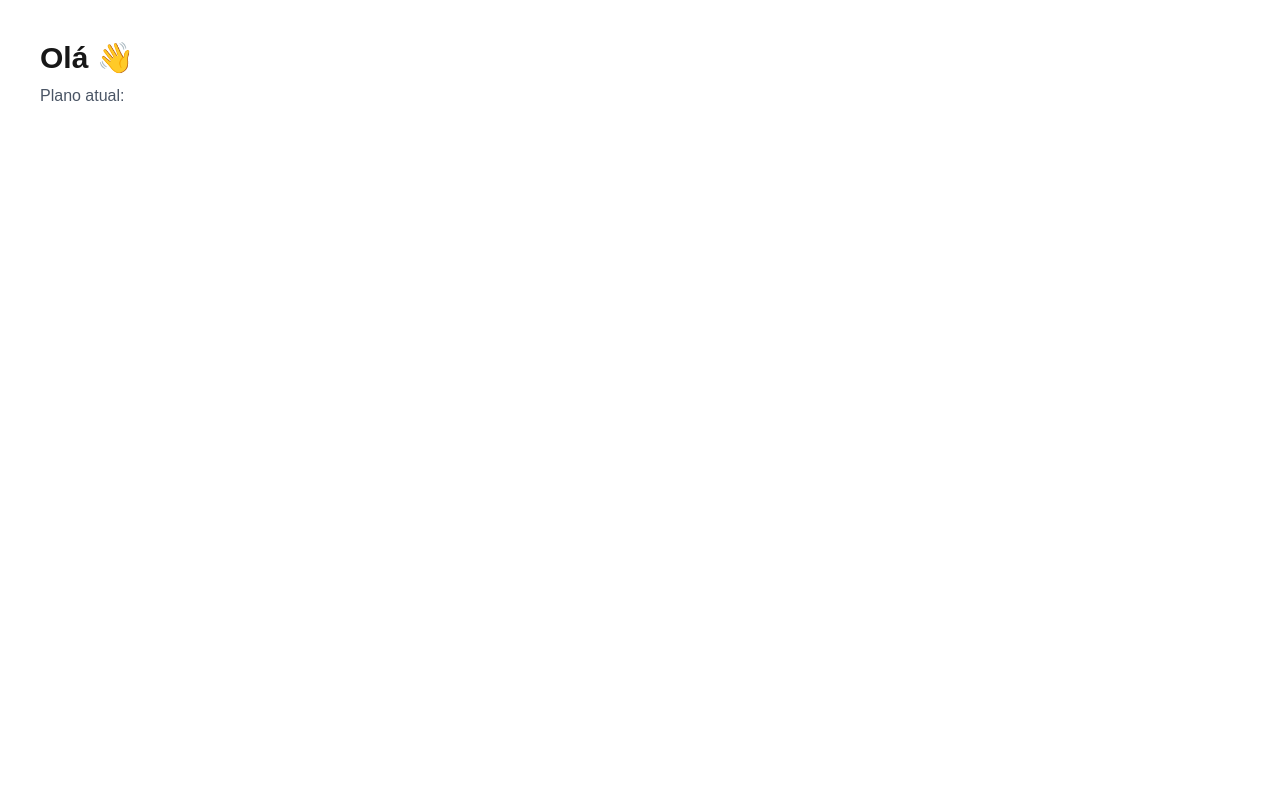
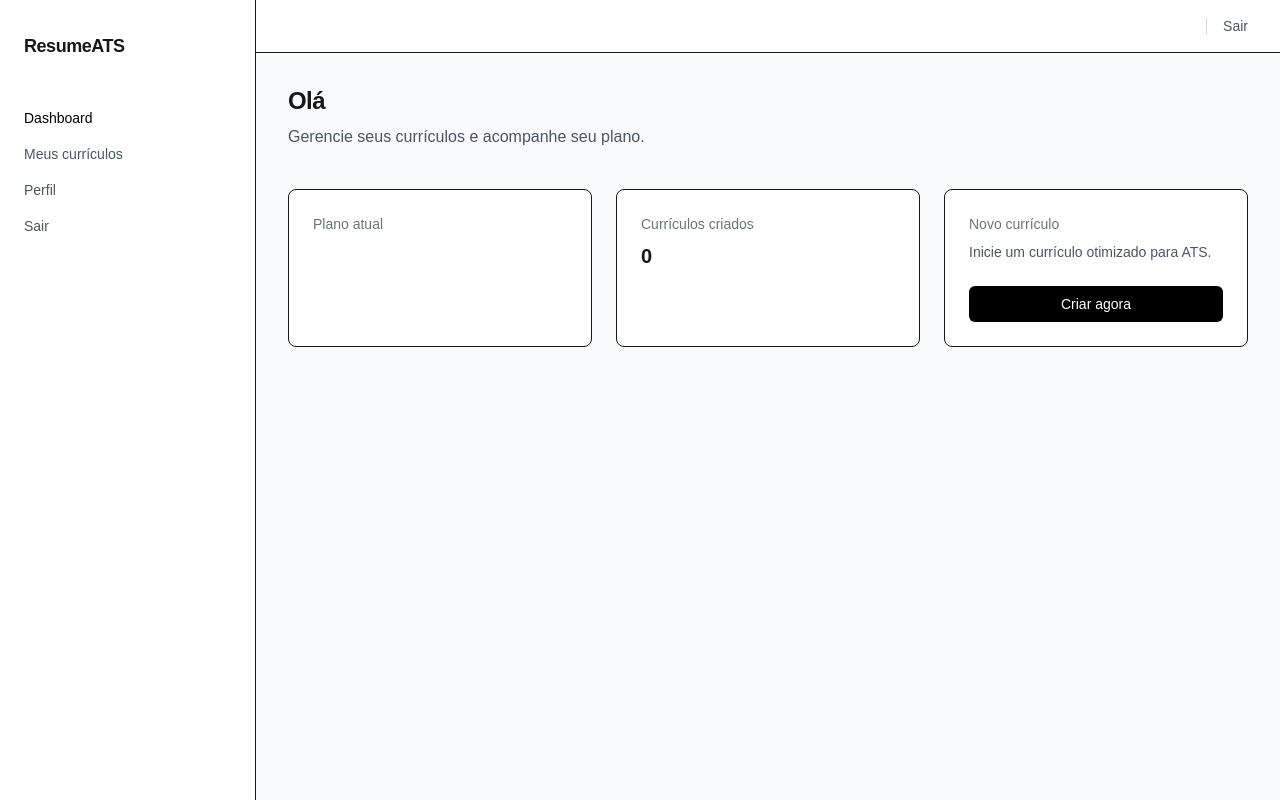
Before and after one commit to isabelxis/Resume-ats, a Next.js app: page /dashboard in a window 1280 px wide. Built offline with nearby package versions, Linux system fonts and the light colour scheme.

Commit message:
update: alter layout, feat profile and loggout

```diff
--- a/src/app/(auth)/register/page.tsx
+++ b/src/app/(auth)/register/page.tsx
@@ -21,8 +21,8 @@ export default function Register() {
 
   async function handleRegister() {
     setErrors({});
-    setLoading(true);
     try {
+        setLoading(true);
         const res = await api.post("/auth/register", {
             email,
             password
--- a/src/app/(public)/page.tsx
+++ b/src/app/(public)/page.tsx
@@ -1,21 +1,124 @@
 export default function Home() {
   return (
-    <main className="max-w-5xl mx-auto py-24 px-6 text-center">
-      <h1 className="text-5xl font-bold mb-6">
+    <main className="bg-white text-gray-900">
+
+      {/* NAVBAR */}
+      <header className="w-full border-b">
+        <div className="max-w-6xl mx-auto px-6 py-4 flex justify-between items-center">
+          <span className="text-lg font-semibold tracking-tight">
+            ResumeATS
+          </span>
+
+          <div className="space-x-6 text-sm">
+            <a href="/login" className="text-gray-600 hover:text-black">
+              Entrar
+            </a>
+            <a
+              href="/register"
+              className="bg-black text-white px-4 py-2 rounded-md"
+            >
+              Criar conta
+            </a>
+          </div>
+        </div>
+      </header>
+
+
+      {/* HERO */}
+      <section className="max-w-5xl mx-auto px-6 py-32 text-center">
+        <h1 className="text-5xl font-bold leading-tight tracking-tight">
           Currículos que passam no ATS
         </h1>
 
-      <p className="text-lg text-gray-600 mb-8">
-        Crie currículos otimizados para sistemas de recrutamento e aumente
-        suas chances de entrevista.
+        <p className="mt-6 text-lg text-gray-600 max-w-2xl mx-auto leading-relaxed">
+          Crie um currículo estruturado para sistemas de triagem automática
+          e aumente suas chances reais de conseguir entrevistas.
         </p>
 
+        <div className="mt-10">
           <a
             href="/register"
-        className="bg-black text-white px-6 py-3 rounded-lg"
+            className="bg-black text-white px-8 py-3 rounded-md text-lg hover:bg-gray-800 transition"
+          >
+            Começar gratuitamente
+          </a>
+        </div>
+      </section>
+
+
+      {/* PROBLEMA */}
+      <section className="border-t py-24 px-6">
+        <div className="max-w-4xl mx-auto text-center">
+
+          <h2 className="text-3xl font-semibold tracking-tight">
+            Seu currículo pode estar sendo descartado
+          </h2>
+
+          <p className="mt-6 text-gray-600 leading-relaxed">
+            A maioria das empresas utiliza sistemas ATS (Applicant Tracking System)
+            para filtrar candidatos automaticamente.
+            Se o formato não estiver adequado, seu currículo pode não ser analisado por um recrutador.
+          </p>
+
+        </div>
+      </section>
+
+
+      {/* BENEFÍCIOS */}
+      <section className="bg-gray-50 py-24 px-6">
+        <div className="max-w-5xl mx-auto grid md:grid-cols-3 gap-12 text-left">
+
+          <div>
+            <h3 className="text-lg font-semibold mb-4">
+              Estrutura compatível com ATS
+            </h3>
+            <p className="text-gray-600 leading-relaxed">
+              Formatação padronizada para garantir leitura correta pelos sistemas automatizados.
+            </p>
+          </div>
+
+          <div>
+            <h3 className="text-lg font-semibold mb-4">
+              Otimização por palavras-chave
+            </h3>
+            <p className="text-gray-600 leading-relaxed">
+              Inclusão estratégica de termos relevantes para aumentar a compatibilidade com a vaga.
+            </p>
+          </div>
+
+          <div>
+            <h3 className="text-lg font-semibold mb-4">
+              Design profissional e objetivo
+            </h3>
+            <p className="text-gray-600 leading-relaxed">
+              Layout limpo, claro e focado em destacar suas competências.
+            </p>
+          </div>
+
+        </div>
+      </section>
+
+
+      {/* CTA FINAL */}
+      <section className="py-32 px-6 text-center border-t">
+        <h2 className="text-3xl font-semibold tracking-tight">
+          Aumente suas chances de contratação
+        </h2>
+
+        <p className="mt-6 text-gray-600">
+          Crie agora seu currículo otimizado para ATS.
+        </p>
+
+        <div className="mt-10">
+          <a
+            href="/register"
+            className="bg-black text-white px-8 py-3 rounded-md text-lg"
           >
             Criar meu currículo
           </a>
+        </div>
+      </section>
+
     </main>
   );
 }
--- /dev/null
+++ b/src/app/dashboard/layout.tsx
@@ -0,0 +1,82 @@
+"use client";
+
+import { ReactNode } from "react";
+import { useRouter } from "next/navigation";
+import { useUserStore } from "@/src/store/userStore";
+
+interface Props {
+  children: ReactNode;
+}
+
+export default function DashboardLayout({ children }: Props) {
+  const router = useRouter();
+  const {user, logout} = useUserStore();
+
+  function handleLogout() {
+    logout();
+    router.push("/login");
+  }
+
+  return (
+    <div className="flex min-h-screen bg-gray-50">
+
+      {/* SIDEBAR */}
+      <aside className="w-64 bg-white border-r px-6 py-8 hidden md:block">
+        <div className="mb-12">
+          <h2 className="text-lg font-semibold tracking-tight">
+            ResumeATS
+          </h2>
+        </div>
+
+        <nav className="space-y-4 text-sm">
+          <a href="/dashboard" className="block font-medium text-black">
+            Dashboard
+          </a>
+
+          <a href="/dashboard/resumes" className="block text-gray-600 hover:text-black">
+            Meus currículos
+          </a>
+
+          <a href="/dashboard/profile" className="block text-gray-600 hover:text-black">
+            Perfil
+          </a>
+          <button
+            onClick={handleLogout}
+            className="block text-gray-600 hover:text-black text-left w-full"
+          >
+            Sair
+          </button>
+        </nav>
+      </aside>
+
+
+      {/* MAIN AREA */}
+      <div className="flex-1 flex flex-col">
+
+        {/* TOPBAR */}
+        <header className="bg-white border-b px-8 py-4 flex justify-end items-center">
+            <div className="flex items-center gap-4 text-sm">
+                <span className="text-gray-500">
+                    {user?.email}
+                </span>
+
+                <div className="h-4 w-px bg-gray-300" />
+
+                <button
+                    onClick={handleLogout}
+                    className="hover:text-black text-gray-600 transition"
+                >
+                    Sair
+                </button>
+            </div>
+        </header>
+
+        {/* CONTENT */}
+        <main className="p-8">
+          {children}
+        </main>
+
+      </div>
+    </div>
+  );
+}
--- a/src/app/dashboard/page.tsx
+++ b/src/app/dashboard/page.tsx
@@ -2,24 +2,60 @@
 
 import { useUserStore } from "@/src/store/userStore";
 
-export default function Dashboard() {
-  const user = useUserStore(s => s.user);
+export default function DashboardPage() {
+  const user = useUserStore((s) => s.user);
 
   return (
-    <div className="p-10">
-      <h1 className="text-3xl font-bold">
-        Olá 👋
-      </h1>
+    <>
+      <div className="mb-10">
+        <h1 className="text-2xl font-semibold tracking-tight">
+          Olá {user?.name || ""}
+        </h1>
 
-      <p className="text-gray-600 mt-2">
-        Plano atual: <strong>{user?.plan}</strong>
-      </p>
+        <p className="text-gray-600 mt-2">
+          Gerencie seus currículos e acompanhe seu plano.
+        </p>
+      </div>
 
-      {user?.plan === "FREE" && (
-        <div className="mt-6 bg-yellow-100 p-4 rounded">
-          Faça upgrade para criar currículos ilimitados 🚀
+      <div className="grid md:grid-cols-3 gap-6">
+
+        <div className="bg-white border rounded-lg p-6">
+          <p className="text-sm text-gray-500 mb-2">
+            Plano atual
+          </p>
+          <p className="text-xl font-semibold">
+            {user?.plan}
+          </p>
         </div>
-      )}
-    </div>
+
+        <div className="bg-white border rounded-lg p-6">
+          <p className="text-sm text-gray-500 mb-2">
+            Currículos criados
+          </p>
+          <p className="text-xl font-semibold">
+            0
+          </p>
+        </div>
+
+        <div className="bg-white border rounded-lg p-6 flex flex-col justify-between">
+          <div>
+            <p className="text-sm text-gray-500 mb-2">
+              Novo currículo
+            </p>
+            <p className="text-sm text-gray-600">
+              Inicie um currículo otimizado para ATS.
+            </p>
+          </div>
+
+          <a
+            href="/resume/new"
+            className="mt-6 bg-black text-white text-sm px-4 py-2 rounded-md text-center"
+          >
+            Criar agora
+          </a>
+        </div>
+
+      </div>
+    </>
   );
 }
--- /dev/null
+++ b/src/app/dashboard/profile/page.tsx
@@ -0,0 +1,62 @@
+"use client";
+
+import { useState } from "react";
+import { api } from "@/src/services/api";
+import { useUserStore } from "@/src/store/userStore";
+
+export default function Profile() {
+  const user = useUserStore(s => s.user);
+  const setUser = useUserStore(s => s.setUser);
+
+  const [name, setName] = useState(user?.name || "");
+  const [loading, setLoading] = useState(false);
+  const [message, setMessage] = useState("");
+
+  async function handleSave() {
+    setLoading(true);
+    setMessage("");
+
+    try {
+      const res = await api.put("/users/me", { name });
+
+      setUser(res.data);
+      setMessage("Perfil atualizado com sucesso");
+
+    } catch (err: any) {
+      setMessage("Erro ao atualizar perfil");
+    } finally {
+      setLoading(false);
+    }
+  }
+
+  return (
+    <div className="max-w-md mx-auto mt-20">
+      <h1 className="text-2xl font-bold mb-6">Editar Perfil</h1>
+
+      <label className="block mb-2 text-sm font-medium">
+        Nome
+      </label>
+
+      <input
+        className="w-full border rounded px-3 py-2 mb-4"
+        value={name}
+        onChange={(e) => setName(e.target.value)}
+        placeholder="Seu nome"
+      />
+
+      <button
+        onClick={handleSave}
+        disabled={loading}
+        className="w-full bg-black text-white py-2 rounded"
+      >
+        {loading ? "Salvando..." : "Salvar alterações"}
+      </button>
+
+      {message && (
+        <p className="mt-4 text-sm text-gray-600">
+          {message}
+        </p>
+      )}
+    </div>
+  );
+}
--- a/src/store/userStore.ts
+++ b/src/store/userStore.ts
@@ -1,22 +1,33 @@
-import {create} from 'zustand';
+import { create } from "zustand";
+import { persist } from "zustand/middleware";
 
-type User = {
+interface User {
   id: number;
   email: string;
+  name?: string;
   plan: string;
-};
+}
 
-type State = {
+interface UserState {
   user: User | null;
   setUser: (user: User) => void;
   logout: () => void;
-};
+}
 
-export const useUserStore = create<State>(set => ({
-  user: null,
-  setUser: user => set({ user }),
-  logout: () => {
-    localStorage.removeItem("token");
-    set({ user: null });
-  },
-}));
+export const useUserStore = create<UserState>()(
+  persist(
+    (set) => ({
+      user: null,
+
+      setUser: (user) => set({ user }),
+
+      logout: () => {
+        localStorage.removeItem("token"); // remove JWT
+        set({ user: null });
+      },
+    }),
+    {
+      name: "user-storage",
+    }
+  )
+);
```
Lines whose indentation alone changed are shown as unchanged.
